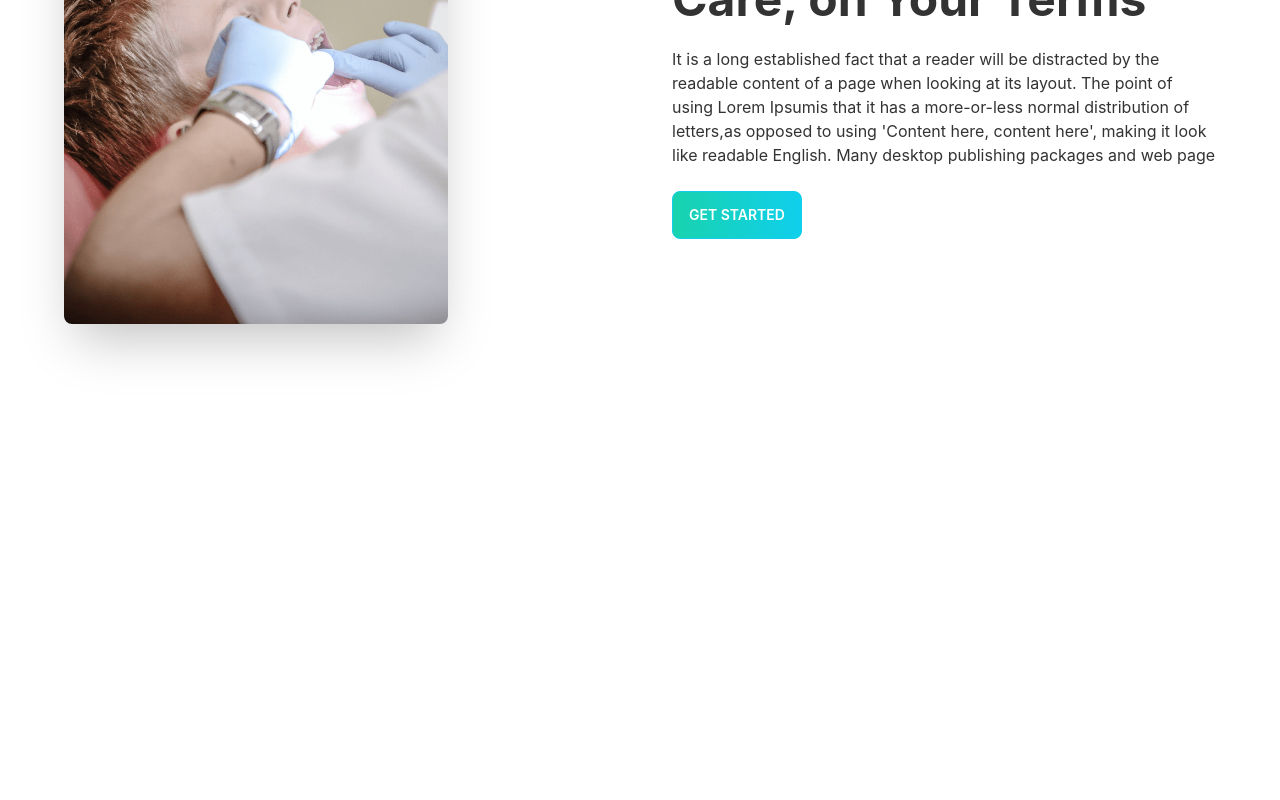
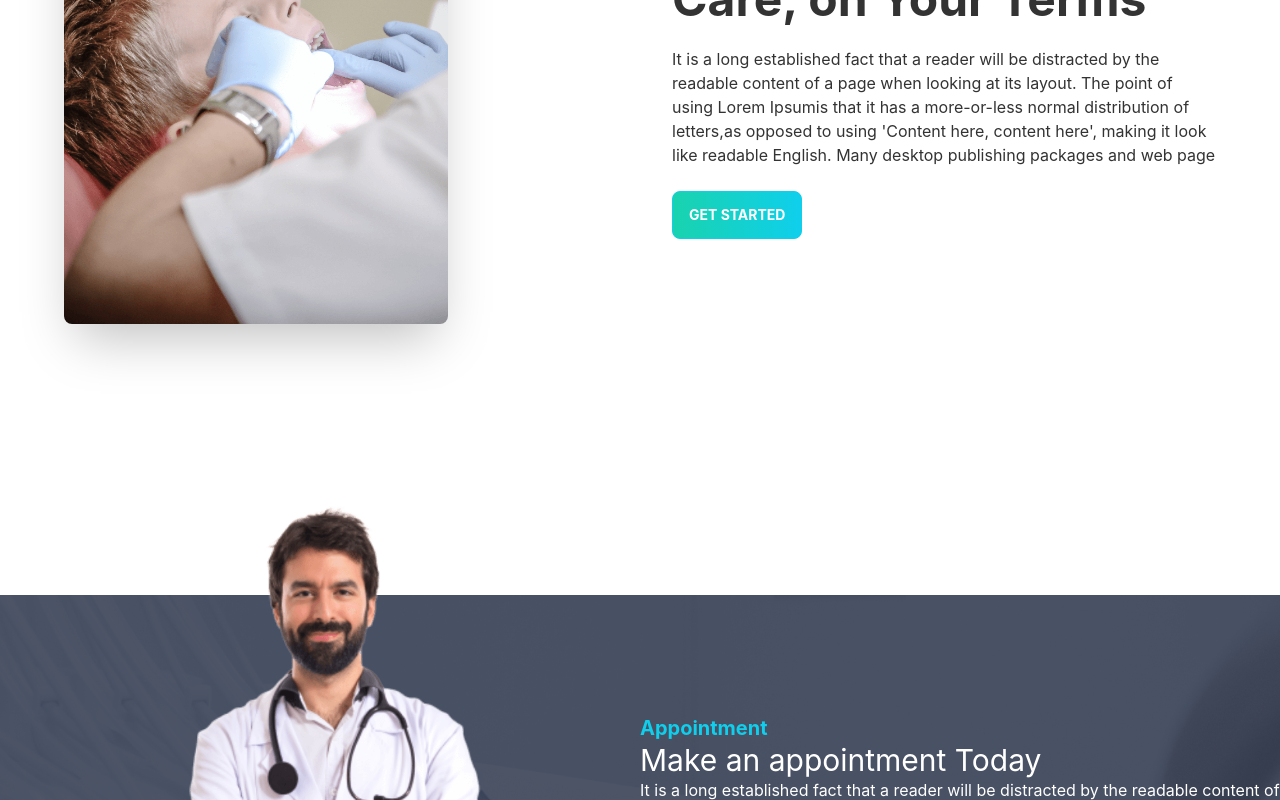
Before and after one commit to NurulHudaDev/doctors-portal-client-side, a React (Create React App) app: page / in a window 1280 px wide. Shown: the part 2000-2800 px from the top of the page. Before the commit the page ends 2483 px from the top, so only its background shows below. Built offline with nearby package versions, Linux system fonts and the light colour scheme.

Commit message:
Appointment

```diff
--- /dev/null
+++ b/src/Pages/Home/Appointment.js
@@ -0,0 +1,22 @@
+import React from 'react';
+import Doctor from '../../assets/images/doctor.png';
+import appointment from '../../assets/images/appointment.png';
+import MainButton from '../Shared/MainButton';
+
+const Appointment = () => {
+    return (
+        <section style={{background: `url(${appointment})`}} className='flex justify-center items-center mt-28 w-full'>
+            <div className='flex-1 hidden lg:block'>
+                <img className='mt-[-150px]' src={Doctor} alt='' />
+            </div>
+            <div className='flex-1'>
+                <h3 className='text-xl text-primary font-bold'>Appointment</h3>
+                <h2 className='text-3xl text-white'>Make an appointment Today</h2>
+                <p className='text-white mb-5'>It is a long established fact that a reader will be distracted by the readable content of a page when looking at its layout. The point of using Lorem Ipsumis that it has a more-or-less normal distribution of letters,as opposed to using 'Content here, content here', making it look like readable English. Many desktop publishing packages and web page</p>
+                <MainButton>GET STARTED</MainButton>
+            </div>
+        </section>
+    )
+}
+
+export default Appointment;
--- a/src/Pages/Home/Banner.js
+++ b/src/Pages/Home/Banner.js
@@ -1,16 +1,17 @@
 import React from 'react';
 import Chair from '../../assets/images/chair.png';
+import MainButton from '../Shared/MainButton';
 
 const Banner = () => {
     return (
         <div>
-            <div class="hero min-h-screen">
+            <div class="hero min-h-screen px-12">
                 <div class="hero-content flex-col lg:flex-row-reverse gap-56">
                     <img src={Chair} class="max-w-sm rounded-lg shadow-2xl" />
                     <div>
                         <h1 class="text-5xl font-bold">Your New Smile Starts Here</h1>
                         <p class="py-6">Lorem Ipsum is simply dummy text of the printing and typesetting industry. Lorem Ipsum has been the industry's standard dummy text ever since the</p>
-                        <button class="btn btn-primary text-white font-bold bg-gradient-to-r from-secondary to-primary">GET STARTED</button>
+                        <MainButton>GET STARTED</MainButton>
                     </div>
                 </div>
             </div>
--- a/src/Pages/Home/Home.js
+++ b/src/Pages/Home/Home.js
@@ -1,4 +1,5 @@
 import React from 'react';
+import Appointment from './Appointment';
 import Banner from './Banner';
 import Info from './Info';
 import Services from './Services';
@@ -6,11 +7,12 @@
 
 const Home = () => {
     return(
-        <div className='px-12'>
+        <div>
             <Banner></Banner>
             <Info></Info>
             <Services></Services>
             <TeethTreatment></TeethTreatment>
+            <Appointment></Appointment>
         </div>
     )
 }
--- a/src/Pages/Home/Info.js
+++ b/src/Pages/Home/Info.js
@@ -6,7 +6,7 @@
 
 const Info = () => {
     return (
-        <div className='grid grid-cols-1 lg:grid-cols-3 gap-5'>
+        <div className='grid grid-cols-1 lg:grid-cols-3 gap-5 px-12'>
             <InfoCard cardTitle='Opening Hours' cardDescription='Lorem Ipsum is simply dummy text of the pri' img={Clock} bgClass='bg-gradient-to-r from-secondary to-primary text-sm'></InfoCard>
             <InfoCard cardTitle='Visit our location' cardDescription='Brooklyn, NY 10036, United States' img={Marker} bgClass='bg-accent text-sm'></InfoCard>
             <InfoCard cardTitle='Contact us now' cardDescription='+000 123 456789' img={Phone} bgClass='bg-gradient-to-r from-secondary to-primary text-sm'></InfoCard>
--- a/src/Pages/Home/Services.js
+++ b/src/Pages/Home/Services.js
@@ -28,7 +28,7 @@
     ];
 
     return (
-        <div className='text-center my-28'>
+        <div className='text-center my-28 px-12'>
             <div>
                 <h3 className='text-primary text-xl font-bold'>OUR SERVICES</h3>
                 <h2 className='text-4xl'>Services We Provide</h2>
--- a/src/Pages/Home/TeethTreatment.js
+++ b/src/Pages/Home/TeethTreatment.js
@@ -1,16 +1,17 @@
 import React from 'react';
 import Treatment from '../../assets/images/treatment.png';
+import MainButton from '../Shared/MainButton';
 
 const TeethTreatment = () => {
 
     return (
-        <div class="hero min-h-screen">
+        <div class="hero min-h-screen px-12">
             <div class="hero-content flex-col lg:flex-row gap-56">
                 <img src={Treatment} class="max-w-sm rounded-lg shadow-2xl" />
                 <div>
                     <h1 class="text-5xl font-bold">Exceptional Dental Care, on Your Terms</h1>
                     <p class="py-6">It is a long established fact that a reader will be distracted by the readable content of a page when looking at its layout. The point of using Lorem Ipsumis that it has a more-or-less normal distribution of letters,as opposed to using 'Content here, content here', making it look like readable English. Many desktop publishing packages and web page</p>
-                    <button class="btn btn-primary text-white bg-gradient-to-r from-secondary to-primary">Get Started</button>
+                   <MainButton>GET STARTED</MainButton>
                 </div>
             </div>
         </div>
--- /dev/null
+++ b/src/Pages/Shared/MainButton.js
@@ -0,0 +1,9 @@
+import React from 'react';
+
+const MainButton = ({children}) => {
+    return (
+        <button class="btn btn-primary text-white font-bold bg-gradient-to-r from-secondary to-primary">{children}</button>
+    )
+}
+
+export default MainButton;
```
